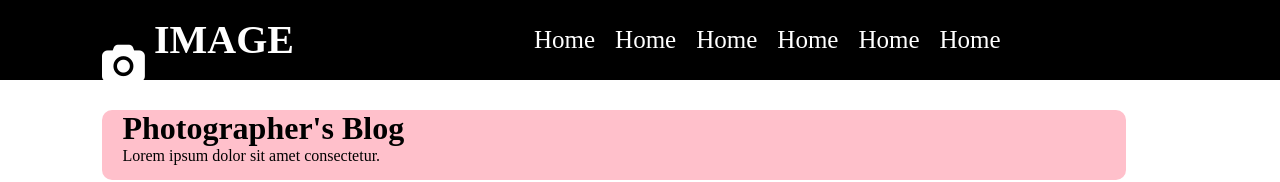
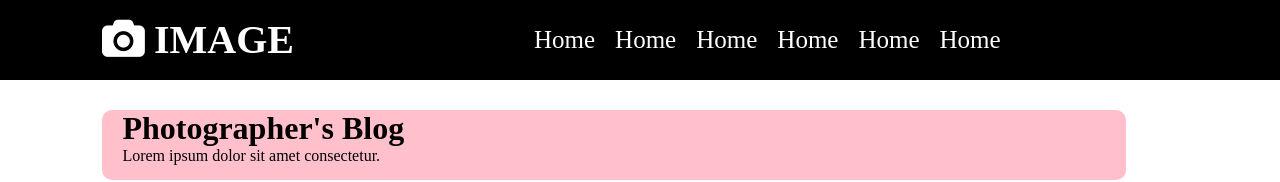
Before and after one commit to NitinSikarwar-32/naman_bhaiya-s_labtest_live, a plain HTML site: page index.html in a window 1280 px wide. Shown: the top 182 px of the page. Drawn offline with Linux system fonts and the light colour scheme.

Commit message:
Update index.css

```diff
--- a/index.css
+++ b/index.css
@@ -15,7 +15,7 @@ nav .ic{
     margin-left: 80px;
 }
 nav .ic i{
-    line-height: 80px;
+    line-height: 30px;
     font-size: 40px;
 }
 nav .ic h1{
```
